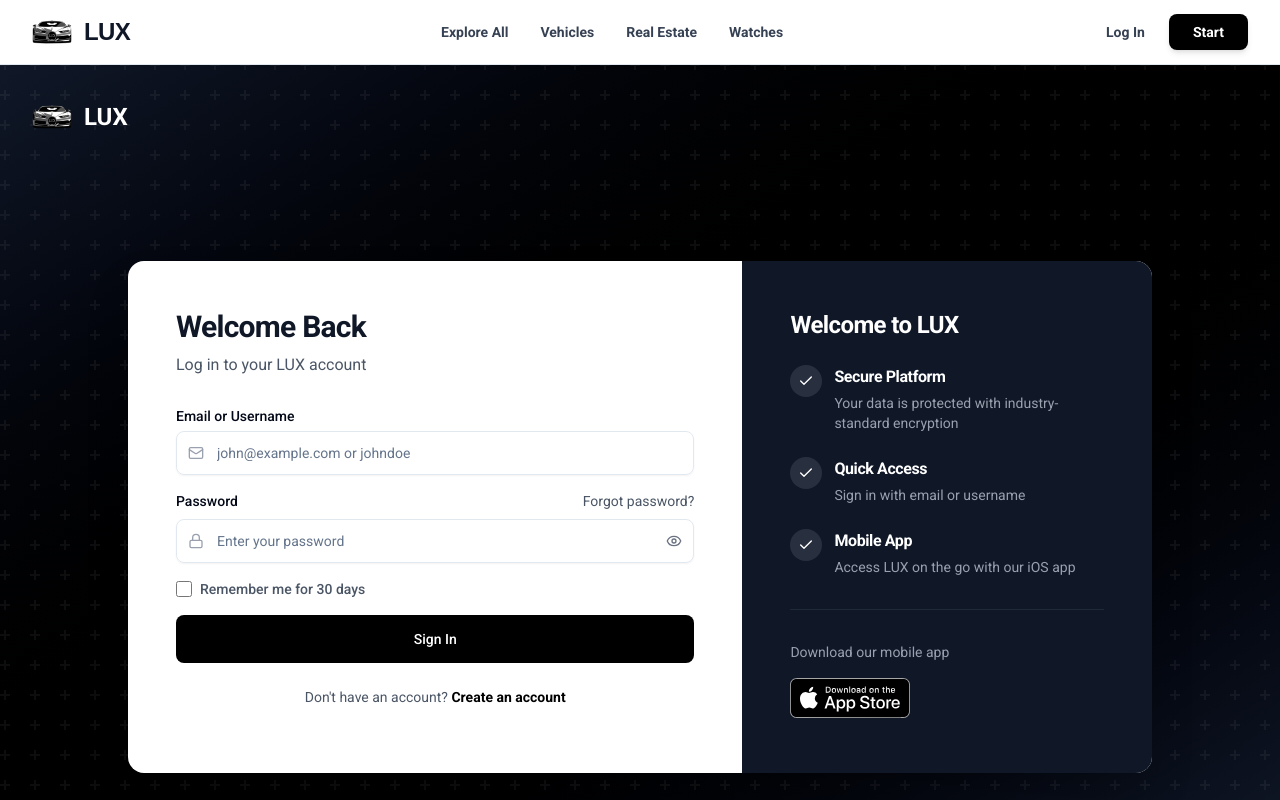
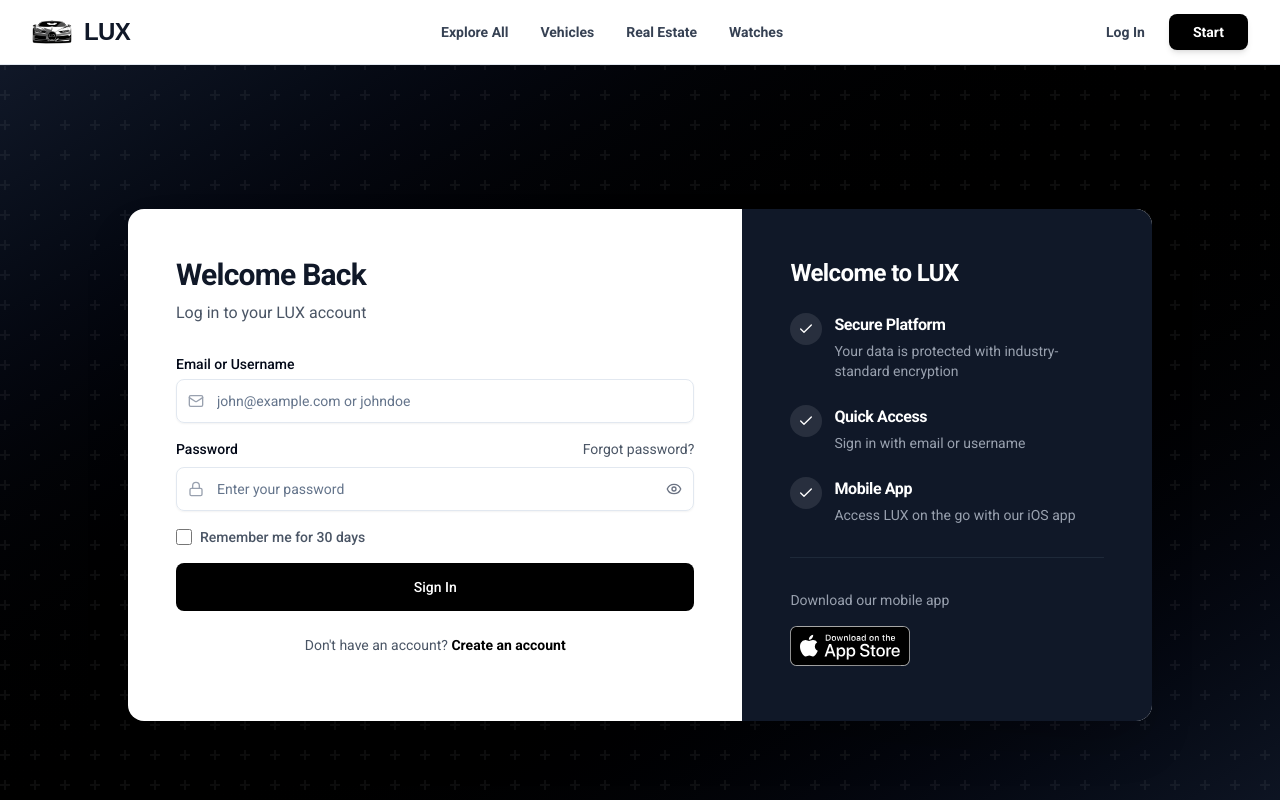
Before and after one commit to luxappbiz/luxmarket-nextjs, a Next.js app: page /login in a window 1280 px wide. Shown: the top 800 px of the page. Built offline with nearby package versions, Linux system fonts and the light colour scheme; a web font is replaced by a local one.

Commit message:
hotfix: logo removed inside auth pages

```diff
--- a/app/(auth)/join/page.tsx
+++ b/app/(auth)/join/page.tsx
@@ -94,20 +94,6 @@ export default function JoinPage() {
             </div>
 
             <div className="relative z-10 min-h-screen flex flex-col">
-                {/* Header */}
-                <div className="p-6 md:p-8">
-                    <Link href="/" className="flex items-center space-x-3 text-white">
-                        <div className="relative w-10 h-10">
-                            <Image
-                                src="/images/LUX-Logo.png"
-                                alt="LUX Logo"
-                                fill
-                                className="object-contain"
-                            />
-                        </div>
-                        <span className="text-2xl font-bold">LUX</span>
-                    </Link>
-                </div>
 
                 {/* Main Content */}
                 <div className="flex-1 flex items-center justify-center p-6">
--- a/app/(auth)/login/page.tsx
+++ b/app/(auth)/login/page.tsx
@@ -80,20 +80,6 @@ export default function LoginPage() {
             </div>
 
             <div className="relative z-10 min-h-screen flex flex-col">
-                {/* Header */}
-                <div className="p-6 md:p-8">
-                    <Link href="/" className="flex items-center space-x-3 text-white">
-                        <div className="relative w-10 h-10">
-                            <Image
-                                src="/images/LUX-Logo.png"
-                                alt="LUX Logo"
-                                fill
-                                className="object-contain"
-                            />
-                        </div>
-                        <span className="text-2xl font-bold">LUX</span>
-                    </Link>
-                </div>
 
                 {/* Main Content */}
                 <div className="flex-1 flex items-center justify-center p-6">
--- a/app/(auth)/lost-pass/page.tsx
+++ b/app/(auth)/lost-pass/page.tsx
@@ -55,20 +55,6 @@ export default function LostPasswordPage() {
                 </div>
 
                 <div className="relative z-10 min-h-screen flex flex-col">
-                    {/* Header */}
-                    <div className="p-6 md:p-8">
-                        <Link href="/" className="flex items-center space-x-3 text-white">
-                            <div className="relative w-10 h-10">
-                                <Image
-                                    src="/images/LUX-Logo.png"
-                                    alt="LUX Logo"
-                                    fill
-                                    className="object-contain"
-                                />
-                            </div>
-                            <span className="text-2xl font-bold">LUX</span>
-                        </Link>
-                    </div>
 
                     {/* Main Content */}
                     <div className="flex-1 flex items-center justify-center p-6">
```
